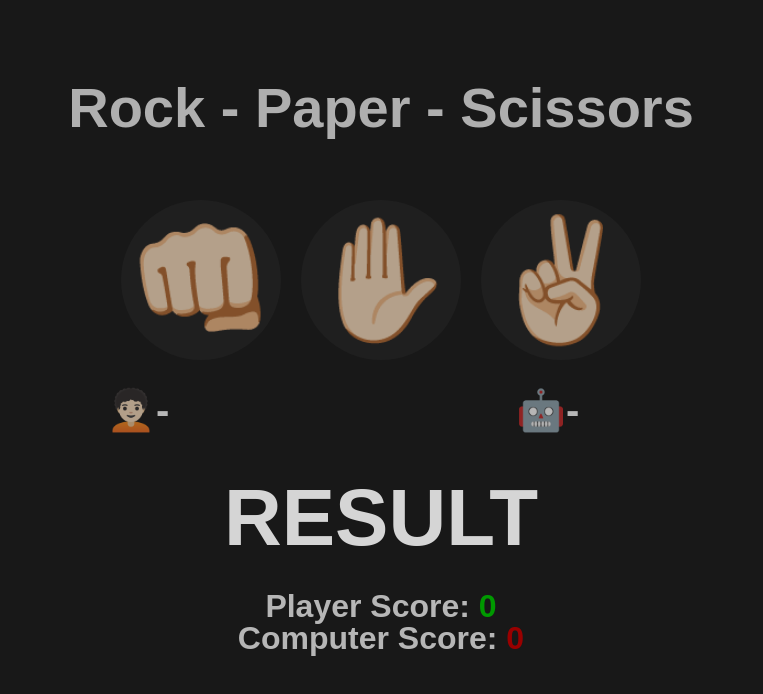
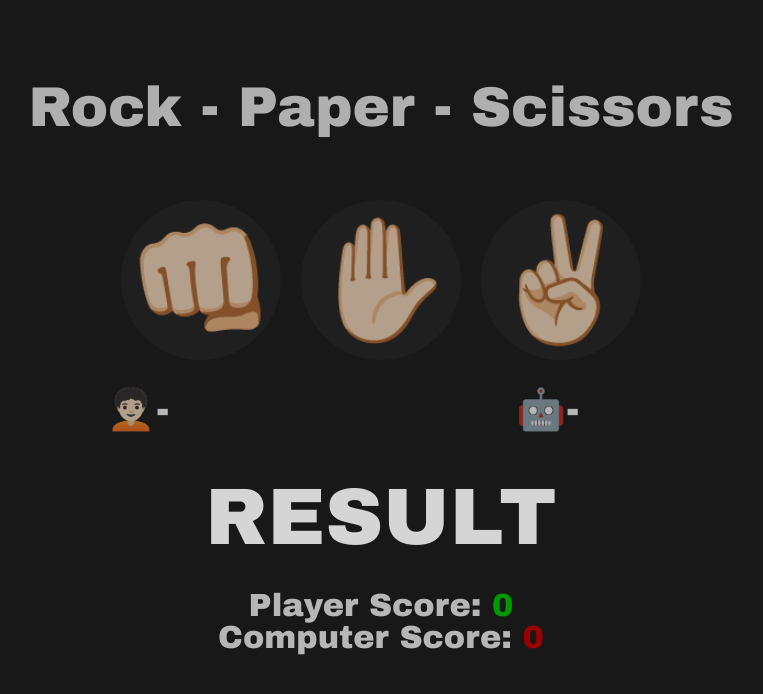
Before and after one commit to darklowlyx/rock-paper-scissors, a plain HTML site: page index.html in a window 1280 px wide. Shown: the whole page, without its empty margins (259-1022 px from the left). Drawn offline with Linux system fonts and the light colour scheme.

Commit message:
version 0.5

```diff
--- a/css/style.css
+++ b/css/style.css
@@ -3,14 +3,19 @@
 body{
 	background-color: #181818;
 	color: #ffffffaf;
-	font-family: Arial, sans-serif;
-	font-weight: 700;
+	font-family: "Archivo Black", Arial, sans-serif;
 	display: flex;
 	flex-direction: column;
 	align-items: center;
 	padding-top: 10vh;
 	max-width: 800px;
 	margin: 0 auto;
+	-webkit-user-select: none;
+	-khtml-user-select: none;
+	-moz-user-select: none;
+	-ms-user-select: none;
+	-o-user-select: none;
+	user-select: none;
 }
 
 h1{
--- a/index.html
+++ b/index.html
@@ -5,6 +5,7 @@
 	<meta charset="UTF-8">
 	<meta http-equiv="X-UA-Compatible" content="IE=edge">
 	<meta name="viewport" content="width=device-width, initial-scale=1.0, maximum-scale=1.0, user-scalable=1.0">
+	<link href="https://fonts.googleapis.com/css?family=Archivo+Black:regular" rel="stylesheet" />
 	<link rel="stylesheet" href="css/style.css">
 	<link rel="shortcut icon" href="#" />
 	<title></title>
```
